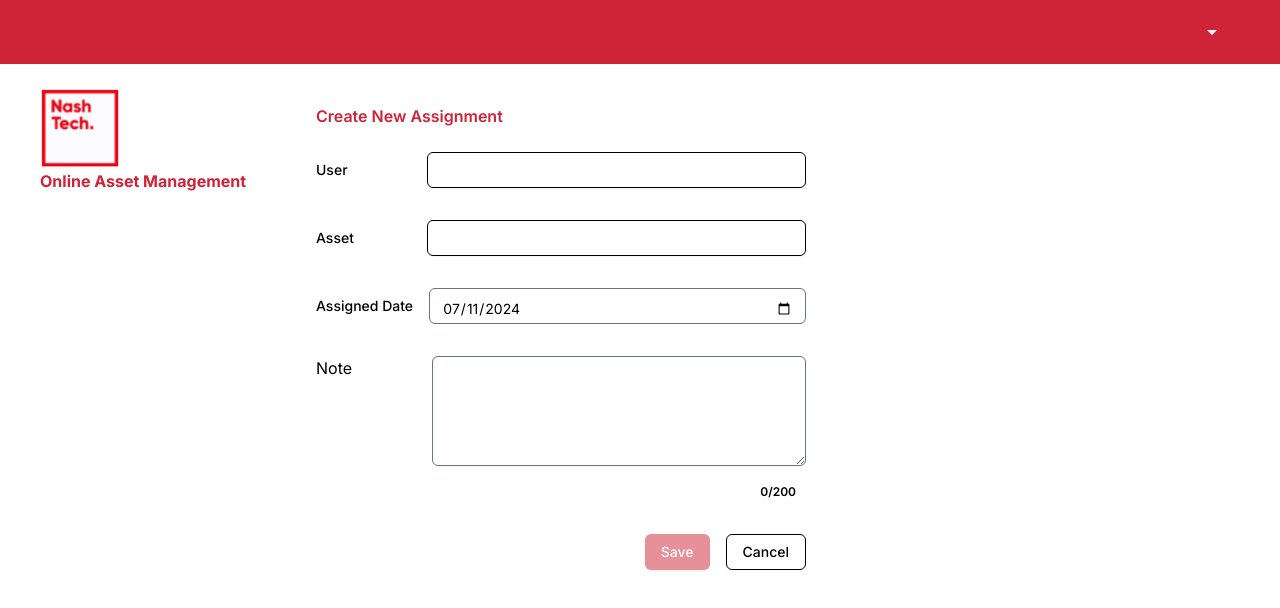
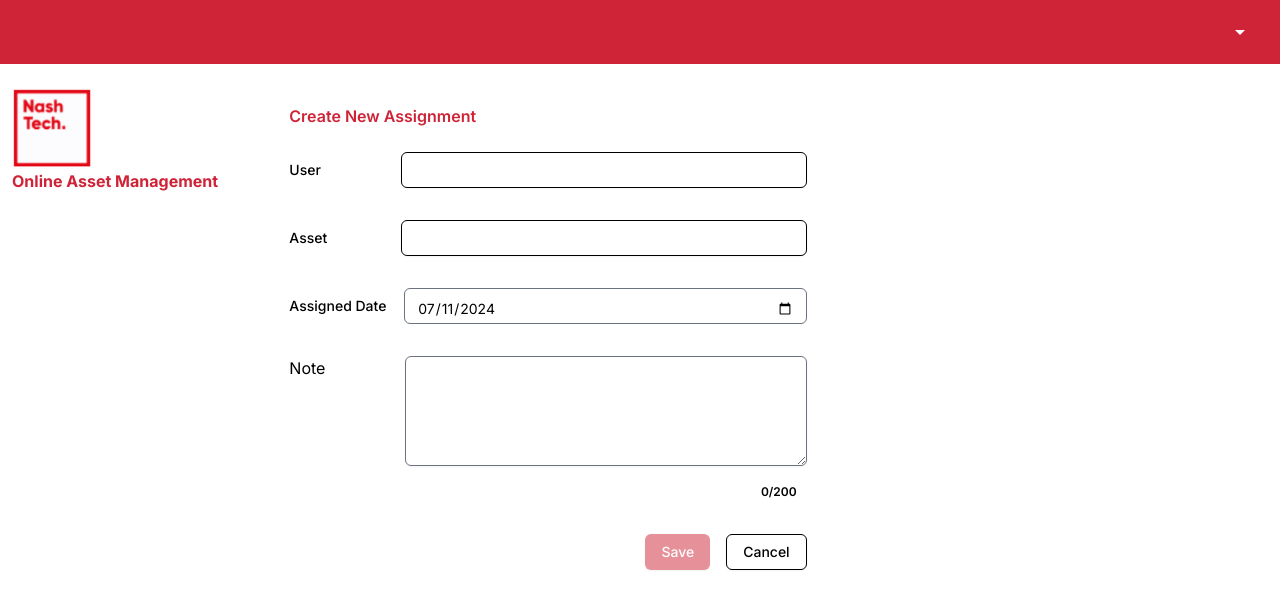
Before and after one commit to mid9tech/asset-management-fe, a Next.js app: page /assignment/create in a window 1280 px wide. Shown: the top 608 px of the page. Built offline with nearby package versions, Linux system fonts and the light colour scheme.

Commit message:
fix: create assignment

```diff
--- a/src/app/layout.tsx
+++ b/src/app/layout.tsx
@@ -28,7 +28,7 @@ export default function RootLayout({
           <AuthProvider>
             <ApolloCustomProvider>
               <Navbar />
-              <div className="flex flex-grow justify-evenly items-start gap-5 px-10">
+              <div className="flex flex-grow justify-evenly items-start gap-3 px-3">
                 <div className="w-1/6">
                   <Sidebar />
                 </div>
--- a/src/app/request-returning/view.tsx
+++ b/src/app/request-returning/view.tsx
@@ -58,7 +58,7 @@ const tableColumns = [
   {
     header: "Accepted By",
     accessor: "acceptedBy.username" as keyof RequestReturn,
-    width: "10%",
+    width: "11%",
   },
   {
     header: "Returned Date",
--- a/src/components/navbar/index.tsx
+++ b/src/components/navbar/index.tsx
@@ -111,7 +111,7 @@ const Navbar = () => {
   return (
     <>
       <Disclosure as="nav" className="bg-nashtech text-white">
-        <div className="px-10">
+        <div className="px-3">
           <div className="relative flex h-16 items-center justify-between font-bold">
             <div>{activeItem ? renderName() : ""}</div>
             <div className="relative">
```
